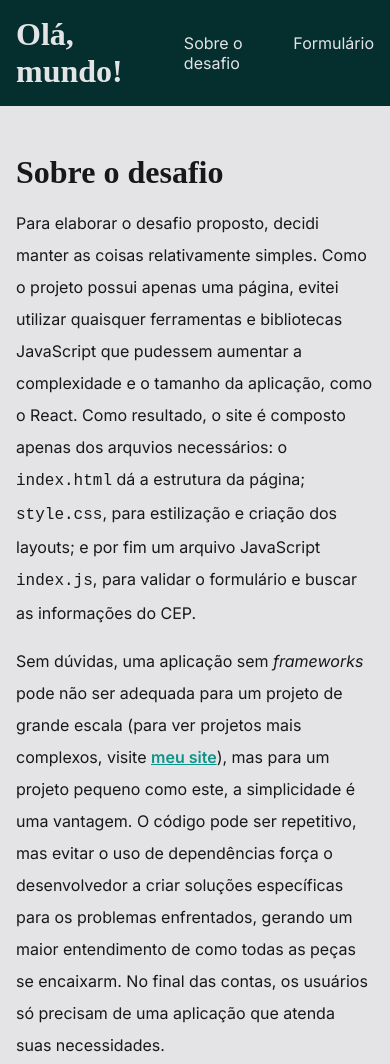
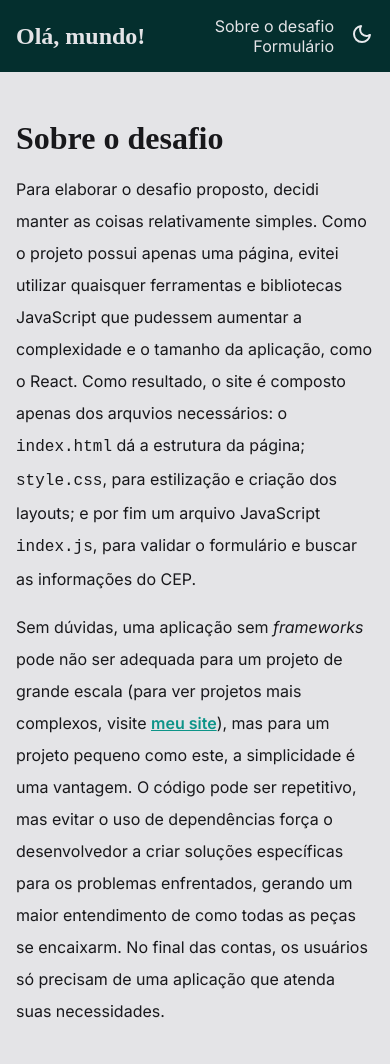
Before and after one commit to BrunoPanizzi/desafio_iboti, a plain HTML site: page index.html in a window 390 px wide. Shown: the top 1064 px of the page. Drawn offline with Linux system fonts and the light colour scheme; a web font is replaced by a local one.

Commit message:
added theme toggle

```diff
--- a/index.html
+++ b/index.html
@@ -17,12 +17,17 @@
     <header>
       <div class="responsive-center">
         <h1>Olá, mundo!</h1>
-        <nav>
-          <ul>
-            <li><a href="#section1">Sobre o desafio</a></li>
-            <li><a href="#section2">Formulário</a></li>
-          </ul>
-        </nav>
+        <div class="header-right">
+          <nav>
+            <ul class="links">
+              <li><a href="#section1">Sobre o desafio</a></li>
+              <li><a href="#section2">Formulário</a></li>
+            </ul>
+          </nav>
+          <button id="theme-toggle">
+            <img src="assets/moon.svg" alt="Tema escuro" />
+          </button>
+        </div>
       </div>
     </header>
 
@@ -201,7 +206,7 @@
             <span class="field-error"></span>
           </label>
 
-          <button type="submit">Confirmar</button>
+          <button class="button" type="submit">Confirmar</button>
           <span class="form-error"></span>
           <span class="form-message"></span>
         </form>
--- a/index.js
+++ b/index.js
@@ -252,3 +252,23 @@ form.addEventListener("input", () => {
 
   formError.textContent = "";
 });
+
+const themeToggle = document.querySelector("#theme-toggle");
+const themeImg = themeToggle.querySelector("img");
+
+themeToggle.addEventListener("click", () => {
+  const html = document.querySelector("html");
+
+  let theme = html.getAttribute("data-theme");
+  if (theme === "light") {
+    theme = "dark";
+    themeImg.src = "assets/sun.svg";
+    themeImg.alt = "tema claro";
+  } else {
+    theme = "light";
+    themeImg.src = "assets/moon.svg";
+    themeImg.alt = "tema escuro";
+  }
+
+  html.setAttribute("data-theme", theme);
+});
--- a/style.css
+++ b/style.css
@@ -153,6 +153,16 @@ label > .field-error {
 }
 
 button {
+  font-size: inherit;
+  font-family: inherit;
+  padding: 0;
+  margin: 0;
+  border: none;
+  background-color: transparent;
+  cursor: pointer;
+}
+
+.button {
   font-size: 1rem;
   padding: 0.5em 0.75em;
   margin: 2px;
@@ -165,7 +175,7 @@ button {
   transition: background-color 0.2s, color 0.2s;
 }
 
-button:hover {
+.button:hover {
   background-color: color-mix(in srgb, var(--primary) 90%, var(--text) 10%);
 }
 
@@ -179,6 +189,10 @@ header {
   background-color: var(--header-background); /* color-teal-900 */
   color: var(--text-variant); /* color-zinc-200 */
 }
+header h1 {
+  flex: 1;
+  white-space: nowrap;
+}
 header > div {
   display: flex;
   justify-content: space-between;
@@ -186,9 +200,26 @@ header > div {
   gap: 1rem;
   padding: 1rem 0;
 }
-header nav > ul {
+.header-right {
   display: flex;
-  gap: 1rem;
+  justify-content: space-between;
+  align-items: center;
+  gap: 2.5rem;
+}
+@media (max-width: 50rem) {
+  header h1 {
+    font-size: 1.5rem;
+  }
+  .header-right {
+    gap: 1rem;
+  }
+}
+.links {
+  display: flex;
+  flex-wrap: wrap;
+  justify-content: end;
+  width: fit-content;
+  gap: 0 1rem;
 }
 header li:hover {
   text-decoration: underline;
```
Also changed, not shown: assets/moon.svg (added), assets/sun.svg (added).
